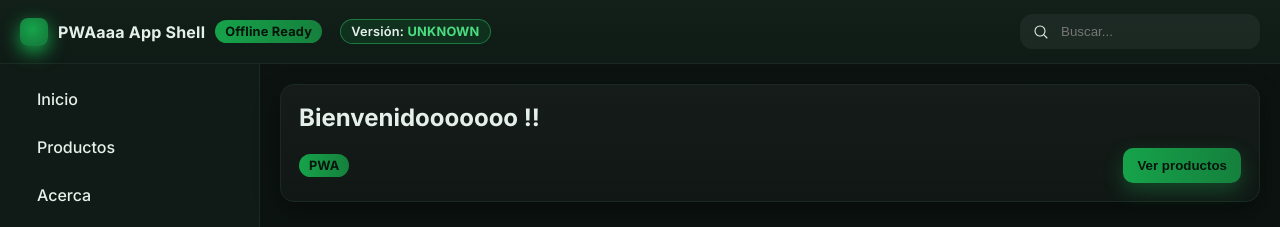
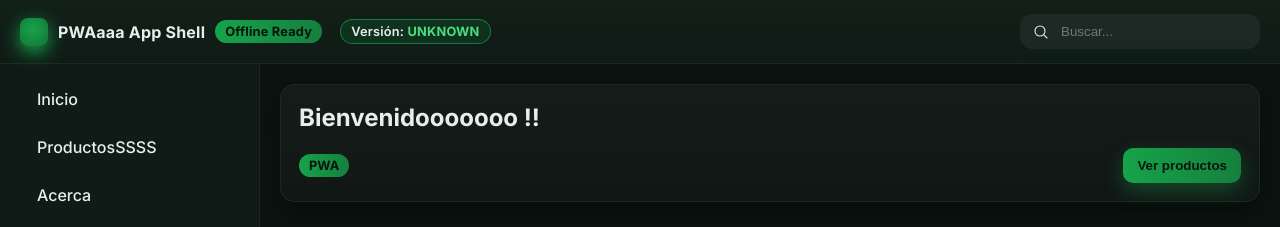
Before and after one commit to ImanolCE/Prueba-de-App-Shell-, a React (Vite) app: page / in a window 1280 px wide. Shown: the top 227 px of the page. Built offline with nearby package versions, Linux system fonts and the light colour scheme.

Commit message:
Update App.jsx

```diff
--- a/src/App.jsx
+++ b/src/App.jsx
@@ -41,7 +41,7 @@ function SideBar(){
     <aside className="sidebar">
       <nav className="nav">
         <NavLink href="#/inicio"  label="Inicio" />
-        <NavLink href="#/productos"  label="Productos" />
+        <NavLink href="#/productos"  label="ProductosSSSS" />
         <NavLink href="#/acerca"  label="Acerca" />
       </nav>
     </aside>
```
